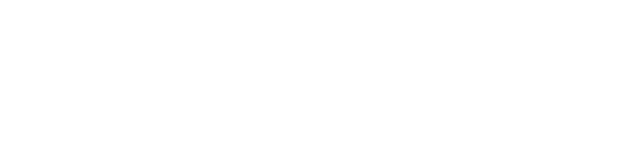
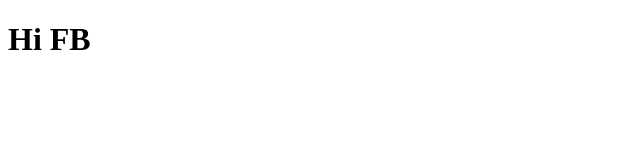
Before and after one commit to Asoul/popu, a plain HTML site: page index.html in a window 1280 px wide. Shown: the whole page, without its empty margins (0-640 px from the left). Drawn offline with Linux system fonts and the light colour scheme.

Commit message:
add somthing

```diff
--- a/index.html
+++ b/index.html
@@ -21,5 +21,6 @@
        fjs.parentNode.insertBefore(js, fjs);
      }(document, 'script', 'facebook-jssdk'));
   </script>
+  <h1>Hi FB</h1>
 </body>
 </html>
```
